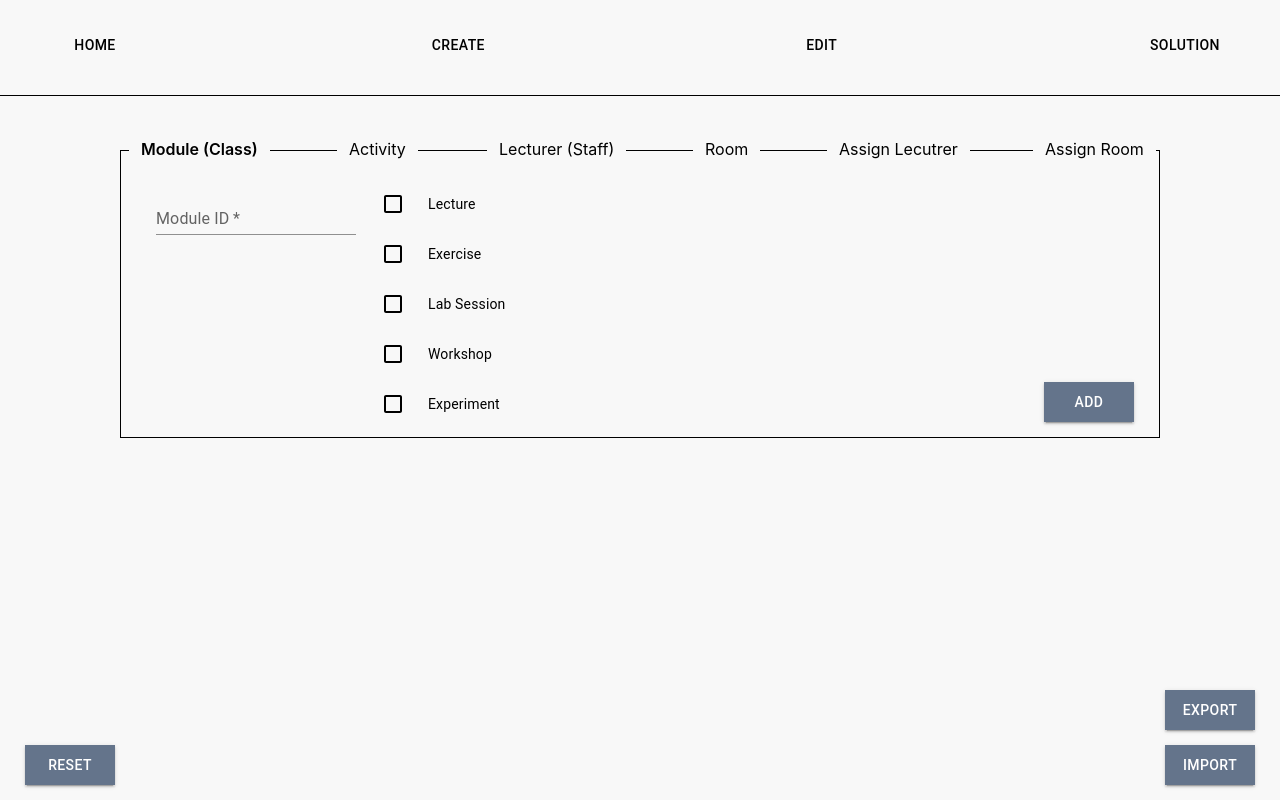
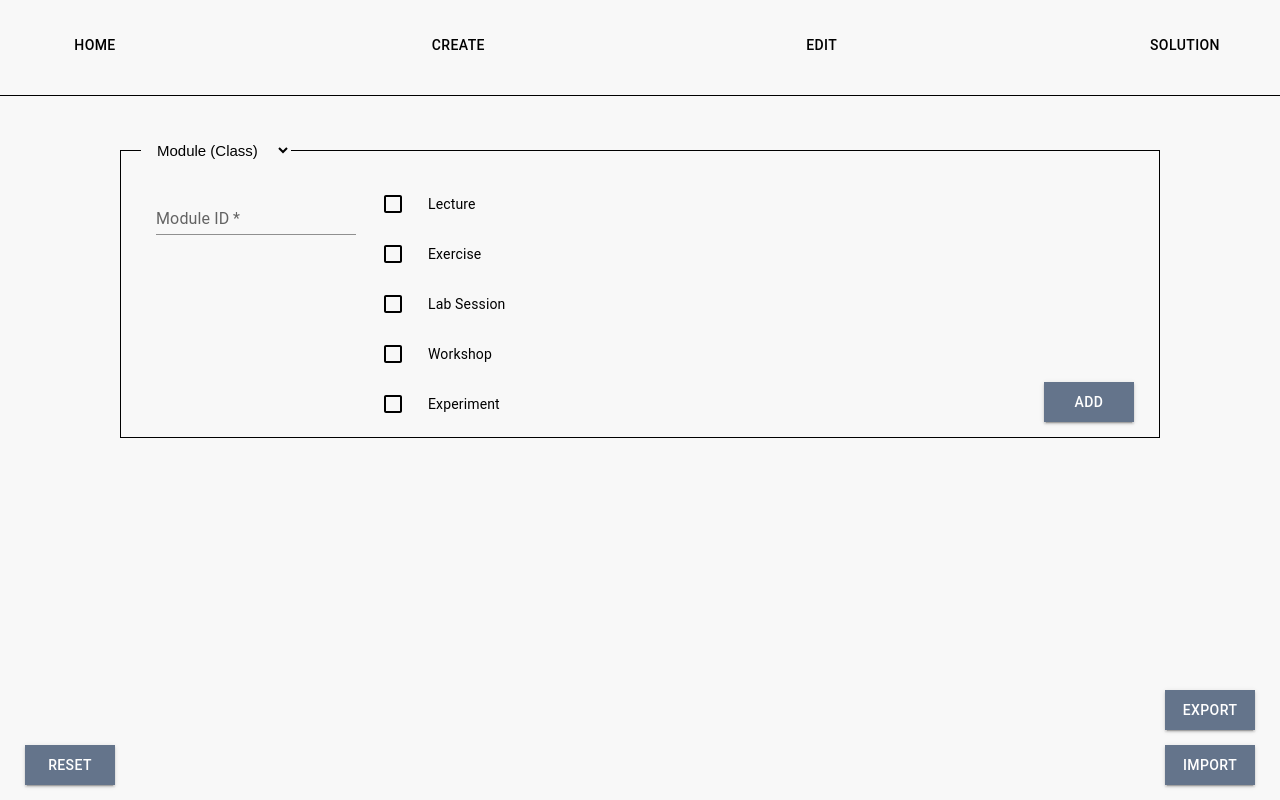
Before and after one commit to conjure-cp/university-timetabling-demo, a React (Create React App) app: page /university-timetabling/generate in a window 1280 px wide. Built offline with nearby package versions, Linux system fonts and the light colour scheme.

Commit message:
Replace tabs into select
Replace the fixed-positioned tabs into select. Could add a stepper to show the creating progress or use a screen size library to switch between the tabs and the select.

```diff
--- a/src/assets/pages/GeneratePage.module.css
+++ b/src/assets/pages/GeneratePage.module.css
@@ -4,6 +4,20 @@
   padding: 20px 35px;
   position: relative;
   margin-bottom: 60px;
+}
+
+.createSelect {
+  position: absolute;
+  top: -12px;
+  left: 20px;
+  padding: 0px 12px;
+  background: #f8f8f8;
+  cursor: pointer;
+  border: none;       /* Removes the border    */
+  width: 150px;       /* Adjusts the width     */
+  height: 22px;       /* Adjusts the height    */
+  font-size: 15px;    /* Adjusts the font size */
+  outline: none;      /* Removes the outline   */
 }
 
 .containerHeader1 {
--- a/src/components/GeneratePage/Button.jsx
+++ b/src/components/GeneratePage/Button.jsx
@@ -1,4 +1,3 @@
-
 import {
     Button,
     ThemeProvider
--- a/src/pages/GeneratePage.jsx
+++ b/src/pages/GeneratePage.jsx
@@ -1220,6 +1220,7 @@ const GeneratePage = () => {
         setLecturerAssign([]);
         setLecturerActivityAssign("");
         setRoomAssign([]);
+        break;
       case "lecturer":
       case "room":
         setLecturerName("");
@@ -1275,73 +1276,20 @@ const GeneratePage = () => {
 
   return (
     <div>
+        <div className={styles.container}>
 
-      <div className={styles.container}>
-        <div
-          className={
-            tab === "module"
-              ? styles.containerHeader1Active
-              : styles.containerHeader1
-          }
-          onClick={() => tabHandler("module")}
+        <select
+          value={tab}
+          onChange={(event) => tabHandler(event.target.value)}
+          className={styles.createSelect}
         >
-          Module (Class)
-        </div>
-
-        <div
-          className={
-            tab === "activity"
-              ? styles.containerHeader2Active
-              : styles.containerHeader2
-          }
-          onClick={() => tabHandler("activity")}
-        >
-          Activity
-        </div>
-
-        <div
-          className={
-            tab === "lecturer"
-              ? styles.containerHeader3Active
-              : styles.containerHeader3
-          }
-          onClick={() => tabHandler("lecturer")}
-        >
-          Lecturer (Staff)
-        </div>
-
-        <div
-          className={
-            tab === "room"
-              ? styles.containerHeader4Active
-              : styles.containerHeader4
-          }
-          onClick={() => tabHandler("room")}
-        >
-          Room
-        </div>
-
-        <div
-          className={
-            tab === "assignL"
-              ? styles.containerHeader5Active
-              : styles.containerHeader5
-          }
-          onClick={() => tabHandler("assignL")}
-        >
-          Assign Lecutrer
-        </div>
-
-        <div
-          className={
-            tab === "assignR"
-              ? styles.containerHeader6Active
-              : styles.containerHeader6
-          }
-          onClick={() => tabHandler("assignR")}
-        >
-          Assign Room
-        </div>
+          <option value="module">   Module (Class)  </option>
+          <option value="activity"> Activity        </option>
+          <option value="lecturer"> Lecturer (Staff)</option>
+          <option value="room">     Room            </option>
+          <option value="assignL">  Assign Lecturer </option>
+          <option value="assignR">  Assign Room     </option>
+        </select>
 
         {tabContentHandler()}
 
```
